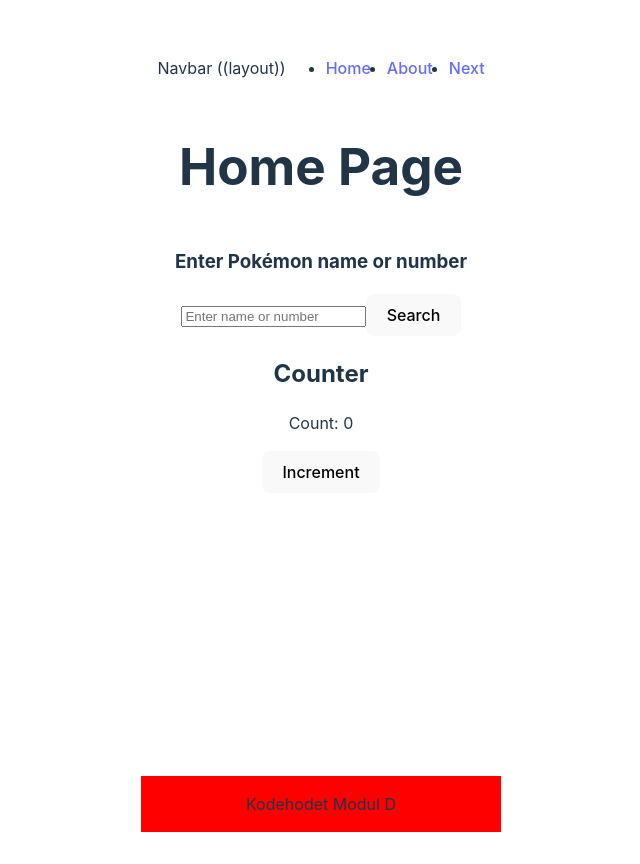
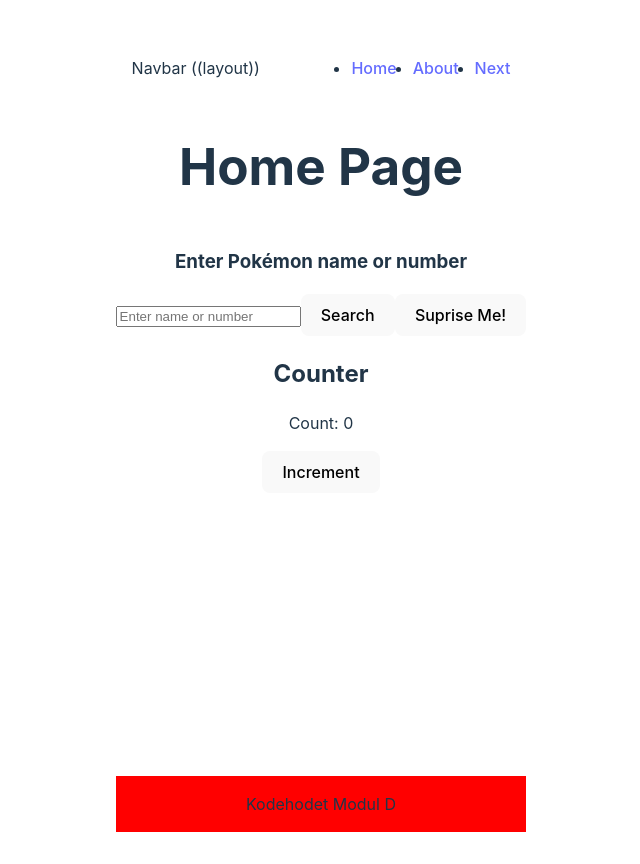
Before and after one commit to MariusMoldeklev/Pok-dex-Prosjekt-ReactWeek3, a React (Vite) app: page / in a window 1280 px wide. Shown: the whole page, without its empty margins (319-959 px from the left). Built offline with nearby package versions, Linux system fonts and the light colour scheme.

Commit message:
random pokemon btn

```diff
--- /dev/null
+++ b/src/components/RandomPokemonButton.jsx
@@ -0,0 +1,15 @@
+import PropTypes from 'prop-types';
+
+export function RandomPokemonButton({ onClick }) {
+  const handleRandomClick = () => {
+    onClick();
+  };
+
+  return (
+    <button onClick={handleRandomClick}>Suprise Me!</button>
+  );
+}
+
+RandomPokemonButton.propTypes = {
+  onClick: PropTypes.func.isRequired,
+};
--- a/src/components/Search.jsx
+++ b/src/components/Search.jsx
@@ -1,5 +1,7 @@
 import { useState, useEffect } from 'react';
 import style from './search.module.css';
+import {RandomPokemonButton} from './RandomPokemonButton';
+
 
 export function PokemonSearch() {
   const [searchTerm, setSearchTerm] = useState('');
@@ -41,7 +43,24 @@ export function PokemonSearch() {
       const data = await response.json();
       setPokemonData(data);
       setError(null);
-      setSearchTerm(''); // Clear the input bar when clicking on a filtered name
+      setSearchTerm(''); // Clear the input bar when clicking on a filtered
+    } catch (error) {
+      setPokemonData(null);
+      setError('Pokemon not found');
+    }
+  };
+
+  const handleRandomPokemon = async () => {
+    try {
+      const randomId = Math.floor(Math.random() * 898) + 1; // Generate random ID between 1 and 898
+      const response = await fetch(`https://pokeapi.co/api/v2/pokemon/${randomId}`);
+      if (!response.ok) {
+        throw new Error('Pokemon not found');
+      }
+      const data = await response.json();
+      setPokemonData(data);
+      setError(null);
+      setSearchTerm(''); // Clear the input bar
     } catch (error) {
       setPokemonData(null);
       setError('Pokemon not found');
@@ -78,14 +97,15 @@ export function PokemonSearch() {
         onKeyPress={handleKeyPress}
       />
       <button onClick={handleSearch}>Search</button>
+      <RandomPokemonButton onClick={handleRandomPokemon} />
 
       {error && <div>{error}</div>}
 
       {filteredPokemon.length > 0 && (
-        <div>
+          <div>
           <ul className={style.searchList}>
             {filteredPokemon.map((pokemon, index) => (
-              <li
+                <li
                 key={index}
                 onClick={() => handlePokemonClick(pokemon.name)}
                 className={style.searchListItem}
--- a/src/pages/HomePage.jsx
+++ b/src/pages/HomePage.jsx
@@ -1,5 +1,6 @@
 import { Counter } from "../components/Counter";
 import { PokemonSearch } from "../components/Search";
+// import { RandomPokemonButton } from "../components/RandomPokemonButton"
 
 export function HomePage() {
   const title = "Home Page"
```
